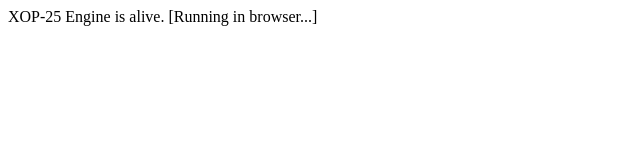
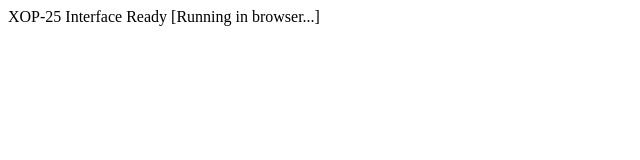
Before and after one commit to Xop-25/xop25-interface, a website built with Vite: page index.html in a window 1280 px wide. Shown: the full height of the page, 0-640 px from the left. Built offline with nearby package versions, Linux system fonts and the light colour scheme.

Commit message:
Add files via upload

```diff
--- a/index.html
+++ b/index.html
@@ -6,7 +6,7 @@
   <title>XOP-25 Engine</title>
 </head>
 <body>
-  <div id="app">XOP-25 Engine is alive.</div>
+  <div id="app">XOP-25 Interface Ready</div>
   <script type="module" src="/main.js"></script>
 </body>
 </html>
```
